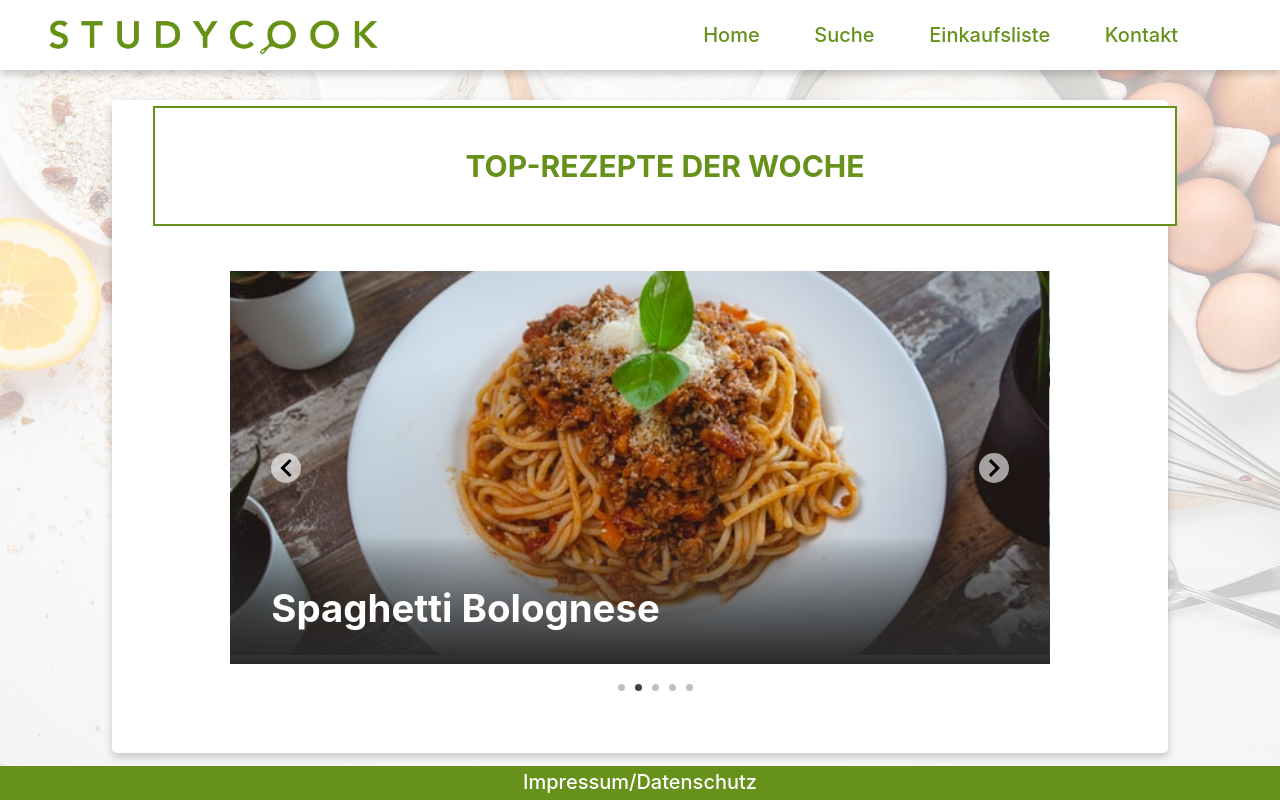
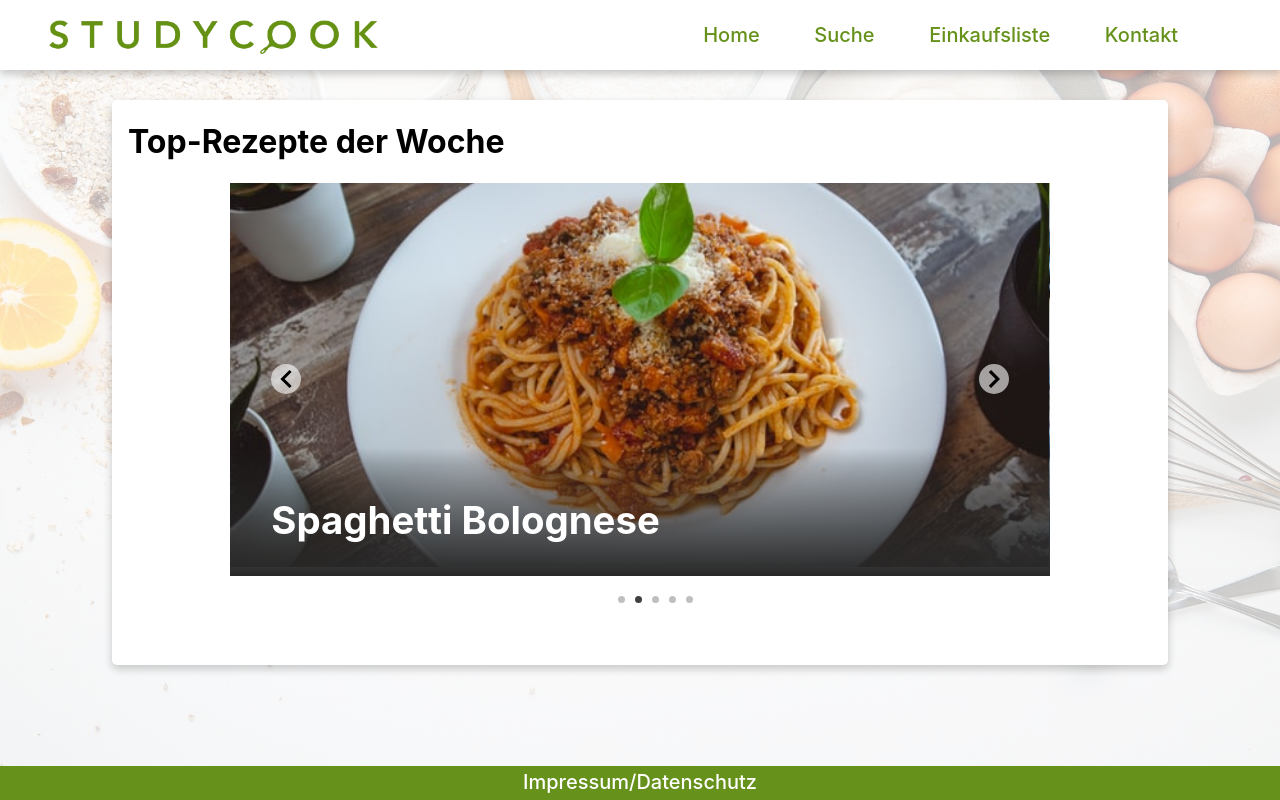
Before and after one commit to MichaelBehringer/Stud-Cook, a React (Create React App) app: page /#/ in a window 1280 px wide. Built offline with nearby package versions, Linux system fonts and the light colour scheme.

Commit message:
kontakt zu h3 geändert

```diff
--- a/src/Views/Contact.js
+++ b/src/Views/Contact.js
@@ -29,7 +29,7 @@ function Contact() {
         <p id="req-field-desc"><span class="required">*</span> benötigte Felder</p>*/
 
 <section class="contact-wrap">
-<h1>Kontaktformular</h1>
+<h3>Kontaktformular</h3>
   <form action="https://formsubmit.co/stud.cook.dhbw@gmail.com" class="contact-form" method="POST">
   <input type="hidden" name="_next" value="https://ai.tillh.de/~gruppe4ai21/#/emailSent"></input>
     <div class="col-sm-6">
--- a/src/styles/Contact.css
+++ b/src/styles/Contact.css
@@ -94,7 +94,7 @@
   padding: 15px;
 }
 
-h1 {
+h3 {
   background-color: white;
   color: #66921B;
   border: 2px solid #66921B;
```
